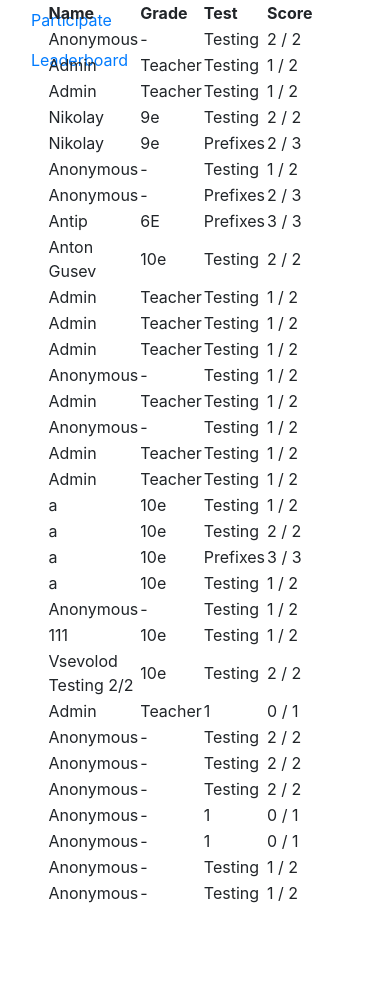
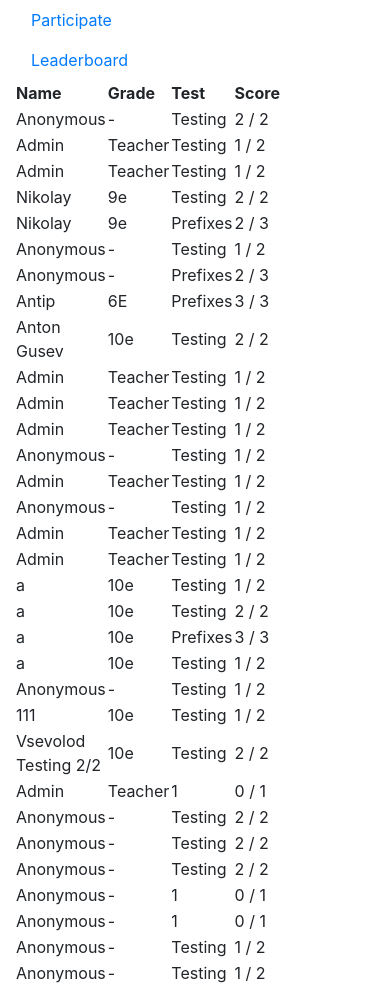
Before and after one commit to UARTman/test-system-project, a Flask app: page /leaderboard in a window 390 px wide. Shown: the part 96-1082 px from the top of the page. Before the commit the page ends 999 px from the top, so only its background shows below. Run offline with Flask 2, Linux system fonts and the light colour scheme; data comes from the database, SQL or seed files in the repository; some libraries are stand-ins or nearby versions.

Commit message:
Added mobile device recognition

```diff
--- a/app.py
+++ b/app.py
@@ -218,11 +218,6 @@ def page_leaderboard():
     return render_template("p_leaderboard.html", model=model, len=len)
 
 
-@app.route("/bs")
-def bs_base():
-    return render_template("bootstrap/base.html")
-
-
 def base_placeholder():  # TODO: find a way to add template_base to indexing w/o this clutch.
     return render_template("t_base.html")
 
--- a/templates/bootstrap/base.html
+++ b/templates/bootstrap/base.html
@@ -39,8 +39,8 @@
 </nav>
 <div class="container-fluid">
     <div class="row">
-    <div class="col-1 ">
-        <ul class="nav flex-column nav-pills col-1">
+    <div class="col-lg-1 col-xl-1 col-sm-2 col-md-2">
+        <ul class="nav flex-column nav-pills">
             <li class="nav-item">
                 <a class="nav-link" href="{{ url_for("page_take_test") }}">Participate</a>
             </li>
```
